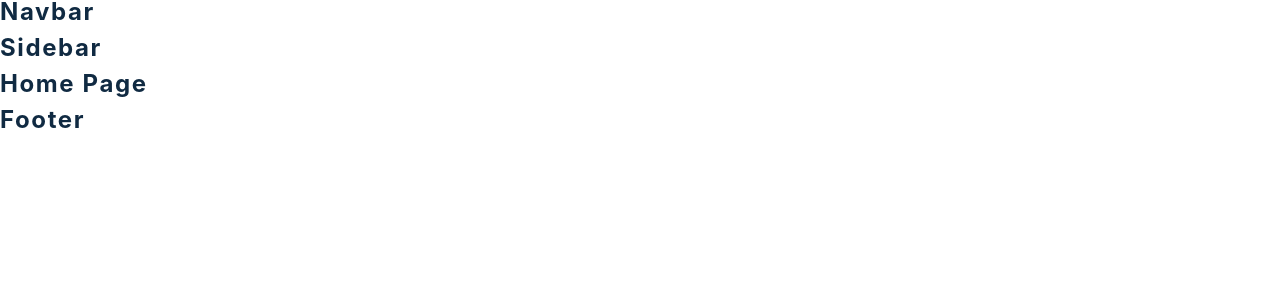
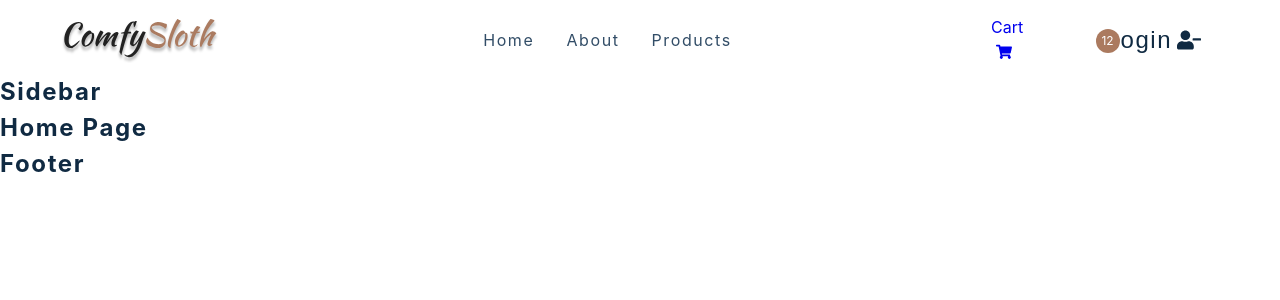
Before and after one commit to JinkaiZ/E_Commerce_Website, a React (Create React App) app: page / in a window 1280 px wide. Shown: the top 300 px of the page. Built offline with nearby package versions, Linux system fonts and the light colour scheme; the HTML template or start-up script is replaced by a standard one.

Commit message:
set up nav-bar

```diff
--- a/src/components/CartButtons.js
+++ b/src/components/CartButtons.js
@@ -7,7 +7,22 @@
 import { useUserContext } from '../context/user_context'
 
 const CartButtons = () => {
-  return <h4>cart buttons </h4>
+  return (
+    <Wrapper className='cart-btn-wrapper'>
+      <Link to="/cart">
+        Cart
+        <span className='cart-container'>
+          <FaShoppingCart />
+          <span className='cart-value'>
+            12
+         </span>
+        </span>
+      </Link>
+      <button type='button' className="auth-btn">
+        Login <FaUserMinus />
+      </button>
+    </Wrapper>
+  );
 }
 
 const Wrapper = styled.div`
--- a/src/components/Navbar.js
+++ b/src/components/Navbar.js
@@ -9,7 +9,29 @@
 import { useUserContext } from '../context/user_context'
 
 const Nav = () => {
-  return <h4>navbar</h4>
+  return (
+    <NavContainer>
+      <div className='nav-center'>
+        <div className='nav-header'>
+          <Link to="/">
+            <img src={logo} alt='comfy sloth' />
+          </Link>
+          <button type="button" className='nav-toggle'>
+            <FaBars />
+          </button>
+        </div>
+        <ul className='nav-links'>
+          {links.map((link) => {
+            const { id, text, url } = link;
+            return <li key={id}>
+              <Link to={url}>{text}</Link>
+            </li>
+          })}
+        </ul>
+        <CartButtons />
+      </div>
+    </NavContainer>
+  );
 }
 
 const NavContainer = styled.nav`
```
